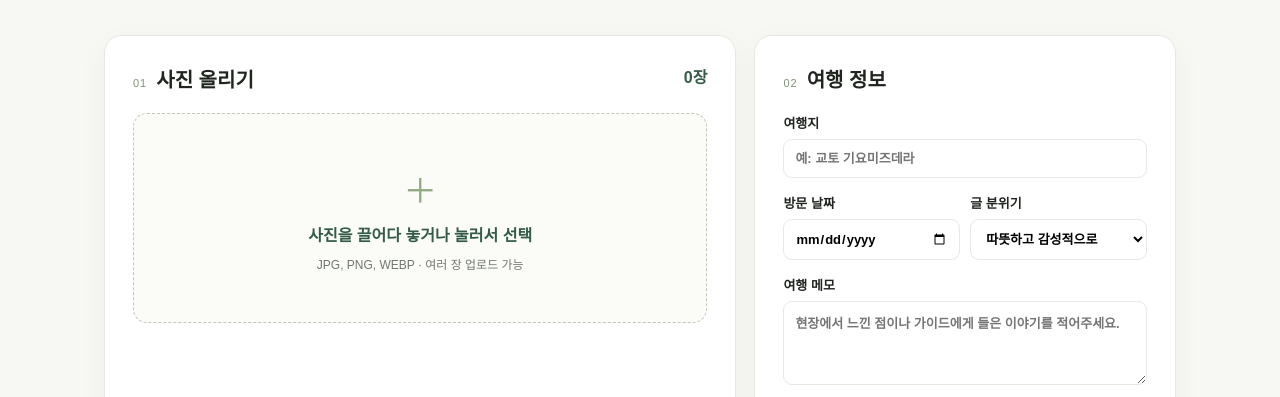
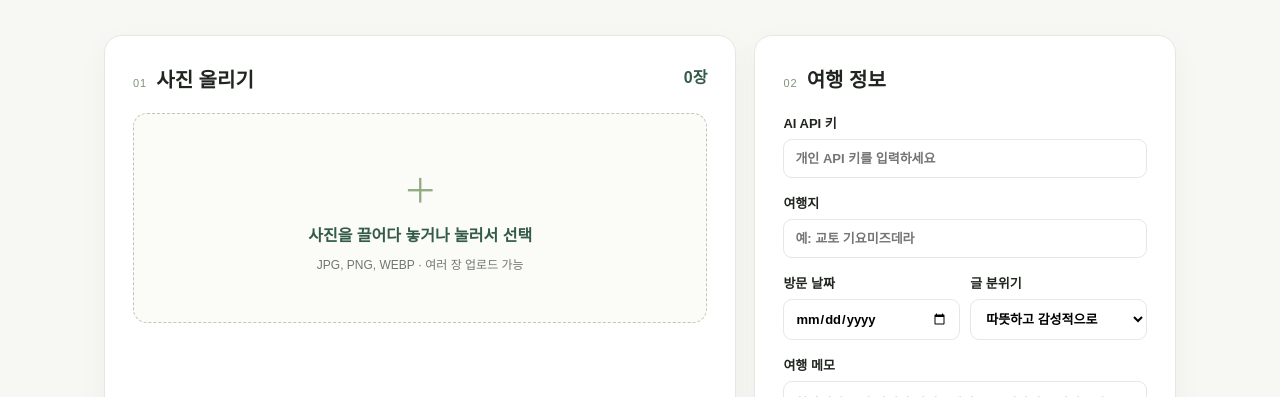
Before and after one commit to outinletter/triptail, a website: page index.html in a window 1280 px wide. Shown: the part 375-772 px from the top of the page. Drawn offline with Linux system fonts and the light colour scheme.

Commit message:
Add per-user API key setting

```diff
--- a/app.js
+++ b/app.js
@@ -1,4 +1,4 @@
-const state={photos:[],html:''};const $=id=>document.getElementById(id),fileInput=$('fileInput');
+const state={photos:[],html:''};const $=id=>document.getElementById(id),fileInput=$('fileInput'),apiKey=$('apiKey');apiKey.value=localStorage.getItem('triptail_api_key')||'';apiKey.addEventListener('change',()=>localStorage.setItem('triptail_api_key',apiKey.value.trim()));
 fileInput.addEventListener('change',e=>addFiles([...e.target.files]));$('dropzone').addEventListener('dragover',e=>e.preventDefault());$('dropzone').addEventListener('drop',e=>{e.preventDefault();addFiles([...e.dataTransfer.files])});
 function addFiles(files){state.photos.push(...files.filter(f=>f.type.startsWith('image/')).map(file=>({file,url:URL.createObjectURL(file),name:file.name})));renderPhotos()}
 function renderPhotos(){$('photoCount').textContent=`${state.photos.length}장`;$('photoGrid').innerHTML=state.photos.map((p,i)=>`<div class="thumb"><img src="${p.url}" alt="${p.name}"><button onclick="removePhoto(${i})">×</button></div>`).join('')}
--- a/index.html
+++ b/index.html
@@ -7,7 +7,7 @@
 <section class="hero"><div><p class="eyebrow">TRAVEL STORY MAKER</p><h1>사진을 정리하고,<br><em>여행 글을 자동으로</em> 완성하세요.</h1><p class="lead">사진을 올리고 여행 정보를 입력하면 여행 이야기와 블로그용 HTML을 만들어 드립니다.</p></div><div class="hero-card"><span>✍️</span><p>사진 분석과<br>블로그 글쓰기</p></div></section>
 <section class="workspace">
 <div class="panel upload-panel"><div class="panel-head"><div><span class="step">01</span><h2>사진 올리기</h2></div><span class="count" id="photoCount">0장</span></div><label class="dropzone" id="dropzone"><input type="file" id="fileInput" accept="image/*" multiple><span class="upload-icon">＋</span><strong>사진을 끌어다 놓거나 눌러서 선택</strong><small>JPG, PNG, WEBP · 여러 장 업로드 가능</small></label><div class="photo-grid" id="photoGrid"></div></div>
-<div class="panel settings-panel"><div class="panel-head"><div><span class="step">02</span><h2>여행 정보</h2></div></div><label>여행지 <input id="place" placeholder="예: 교토 기요미즈데라"></label><div class="two-col"><label>방문 날짜<input id="date" type="date"></label><label>글 분위기<select id="tone"><option>따뜻하고 감성적으로</option><option>역사 다큐멘터리처럼</option><option>간결한 여행 정보형</option></select></label></div><label>여행 메모<textarea id="memo" rows="4" placeholder="현장에서 느낀 점이나 가이드에게 들은 이야기를 적어주세요."></textarea></label><button class="primary" id="deepSeekBtn" type="button">AI로 사진 분석·글쓰기 <span>→</span></button><p class="hint">사진을 분석해 여행 이야기와 네이버 블로그·티스토리용 HTML을 자동으로 만듭니다.</p></div>
+<div class="panel settings-panel"><div class="panel-head"><div><span class="step">02</span><h2>여행 정보</h2></div></div><label>AI API 키 <input id="apiKey" type="password" autocomplete="off" placeholder="개인 API 키를 입력하세요"></label><label>여행지 <input id="place" placeholder="예: 교토 기요미즈데라"></label><div class="two-col"><label>방문 날짜<input id="date" type="date"></label><label>글 분위기<select id="tone"><option>따뜻하고 감성적으로</option><option>역사 다큐멘터리처럼</option><option>간결한 여행 정보형</option></select></label></div><label>여행 메모<textarea id="memo" rows="4" placeholder="현장에서 느낀 점이나 가이드에게 들은 이야기를 적어주세요."></textarea></label><button class="primary" id="deepSeekBtn" type="button">AI로 사진 분석·글쓰기 <span>→</span></button><p class="hint">API 키는 이 기기에만 저장되며 분석 요청 때만 사용됩니다.</p></div>
 </section>
 <section class="results panel hidden" id="results"><div class="panel-head"><div><span class="step">03</span><h2>사진 분석 결과</h2></div></div><div id="groups"></div></section>
 <section class="preview panel hidden" id="preview"><div class="panel-head"><div><span class="step">04</span><h2>완성된 여행 글</h2></div><button class="ghost" id="copyBtn">HTML 복사</button></div><label class="result-input">생성된 HTML<textarea id="chatGptResult" rows="10"></textarea></label><div class="result-actions"><button class="secondary" id="previewBtn">미리보기 갱신</button><button class="primary" id="downloadBtn">HTML 다운로드 <span>↓</span></button></div><article id="article"></article></section>
```
